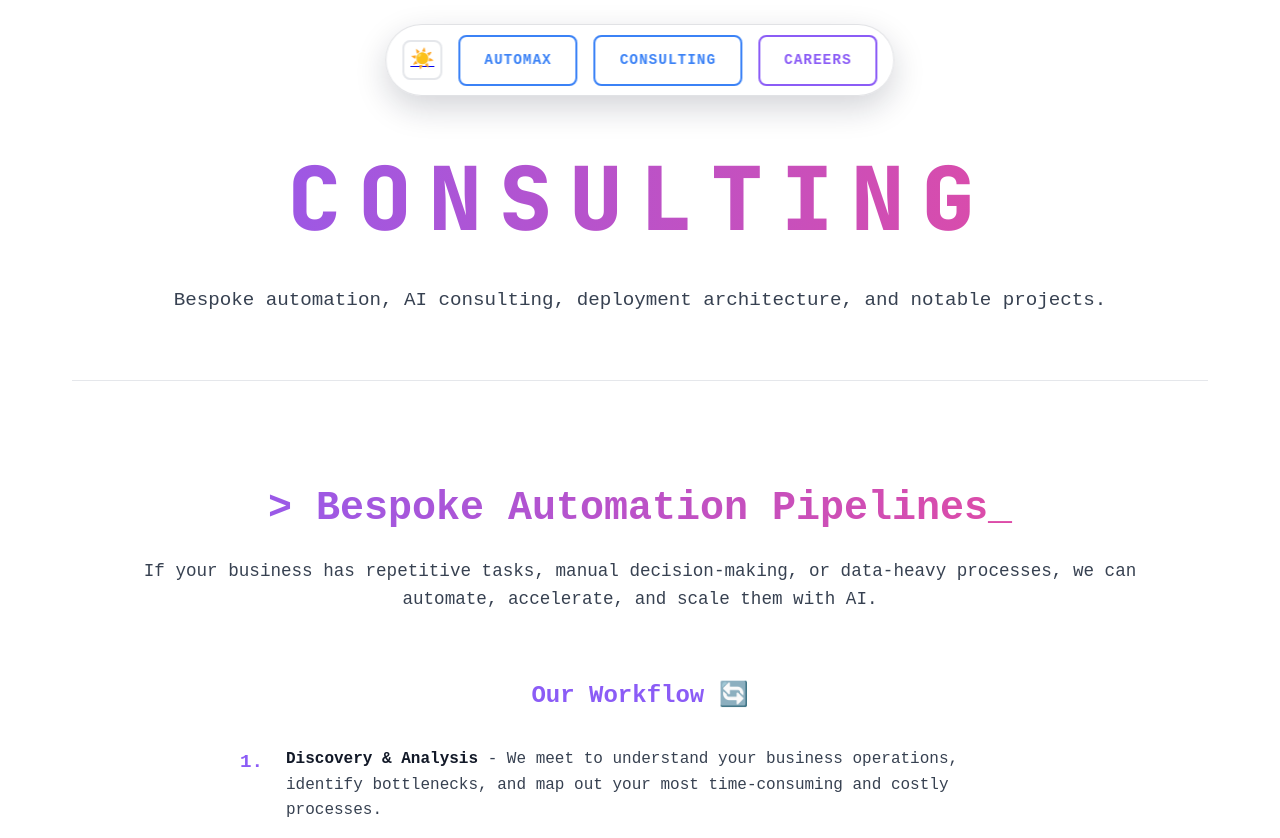
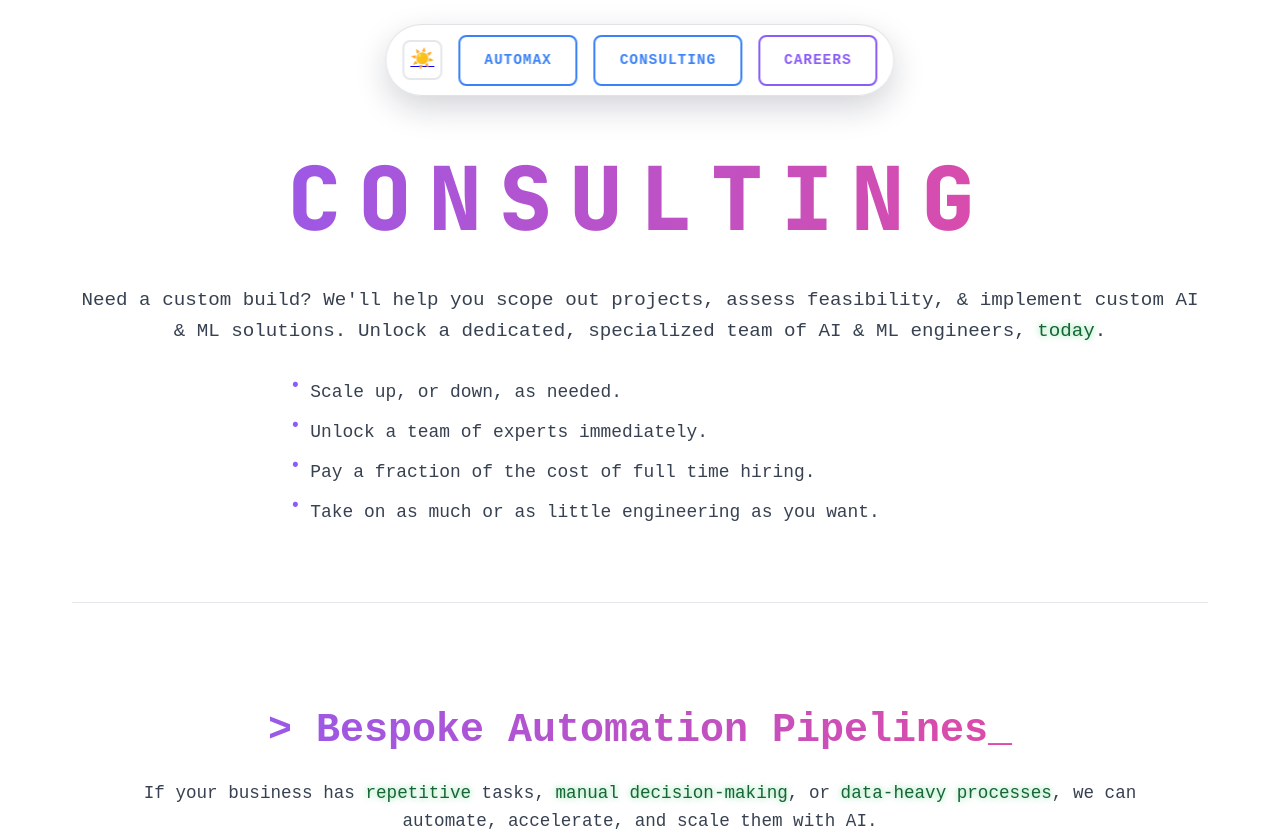
Before and after one commit to ZachWolpe/fastai, a website: page consulting/index.html in a window 1280 px wide. Shown: the top 838 px of the page. Drawn offline with Linux system fonts and the light colour scheme.

Commit message:
first vercel

```diff
--- a/consulting/index.html
+++ b/consulting/index.html
@@ -45,6 +45,8 @@
             --header-gradient-end-strong: rgba(17, 24, 39, 0.9);
             --header-chip-background: rgba(13, 13, 13, 0.65);
             --header-chip-border: rgba(255, 255, 255, 0.05);
+            --terminal-green-text: #00ff00;
+            --terminal-green-glow: rgba(0, 255, 0, 0.7);
         }
 
         body.light-mode {
@@ -68,6 +70,8 @@
             --header-gradient-end-strong: rgba(255, 255, 255, 0.9);
             --header-chip-background: rgba(255, 255, 255, 0.85);
             --header-chip-border: rgba(15, 23, 42, 0.12);
+            --terminal-green-text: #166534;
+            --terminal-green-glow: rgba(34, 197, 94, 0.6);
         }
 
         * { margin: 0; padding: 0; box-sizing: border-box; font-family: 'Courier New', Courier, monospace; }
@@ -86,6 +90,12 @@
         .back-link:hover { background-color: var(--accent-purple); color: var(--page-text); box-shadow: 0 0 20px rgba(139, 92, 246, 0.3); }
         .glitch-text { font-size: 5.5rem; font-weight: 800; font-family: 'JetBrains Mono', 'Fira Code', 'IBM Plex Mono', monospace; text-transform: uppercase; letter-spacing: 0.2em; background: linear-gradient(to right, var(--accent-purple), var(--accent-pink)); -webkit-background-clip: text; background-clip: text; color: transparent; margin-bottom: 1rem; }
         .subtitle { color: var(--text-secondary); font-size: 1.2rem; margin-top: 1rem; }
+
+        /* Terminal green styling and header bullets */
+        .terminal-green { color: var(--terminal-green-text); text-shadow: 0 0 6px var(--terminal-green-glow); font-family: 'Courier New', Courier, monospace; }
+        .header-bullets { list-style: none; margin: 2rem auto 0 auto; padding: 0; color: var(--text-secondary); font-size: 1.12rem; max-width: 700px; text-align: left; }
+        .header-bullets li { margin-bottom: 0.7rem; display: flex; align-items: flex-start; gap: 0.6rem; }
+        .header-bullets li::before { content: '•'; color: var(--accent-purple); font-weight: bold; line-height: 1; }
 
         /* From homepage for moved sections */
         .automation-section { margin: 6rem 0; padding: 0 2rem; }
@@ -157,7 +167,13 @@
                 <a href="../careers/index.html" class="header-link careers-link">Careers</a>
             </div>
             <h1 class="glitch-text" style="background: linear-gradient(to right, var(--accent-purple), var(--accent-pink)); -webkit-background-clip: text; color: transparent;">Consulting</h1>
-            <p class="subtitle">Bespoke automation, AI consulting, deployment architecture, and notable projects.</p>
+            <p class="subtitle">Need a custom build? We'll help you scope out projects, assess feasibility, & implement custom AI &amp; ML solutions. Unlock a dedicated, specialized team of AI &amp; ML engineers, <span class="terminal-green">today</span>.</p>
+        <ul class="header-bullets">
+            <li>Scale up, or down, as needed.</li>
+            <li>Unlock a team of experts immediately.</li>
+            <li>Pay a fraction of the cost of full time hiring.</li>
+            <li>Take on as much or as little engineering as you want.</li>
+        </ul>
         </header>
 
         <!-- Bespoke Automation Pipelines -->
```
Also changed, not shown: index.html (+1 -1 lines).
